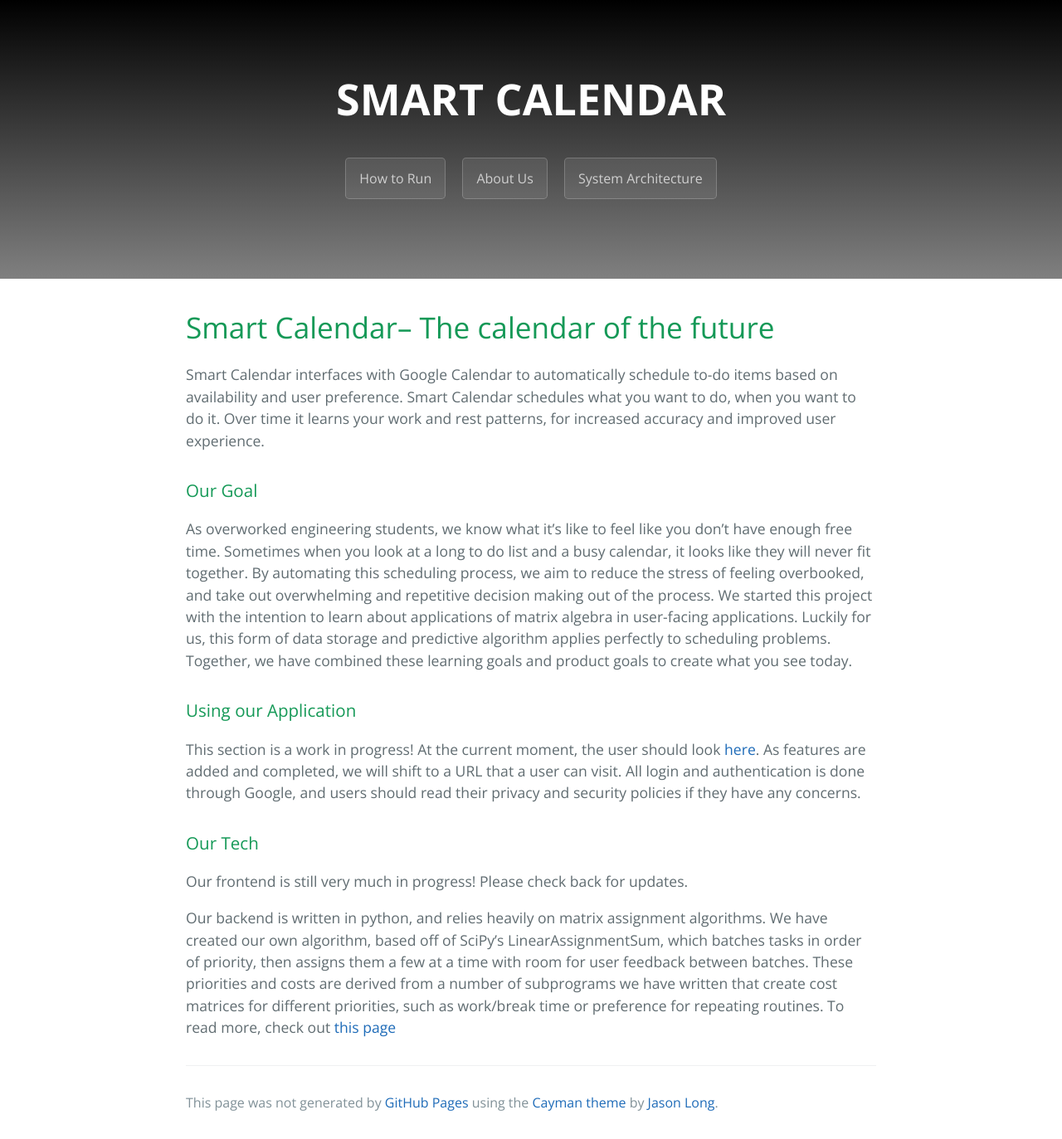
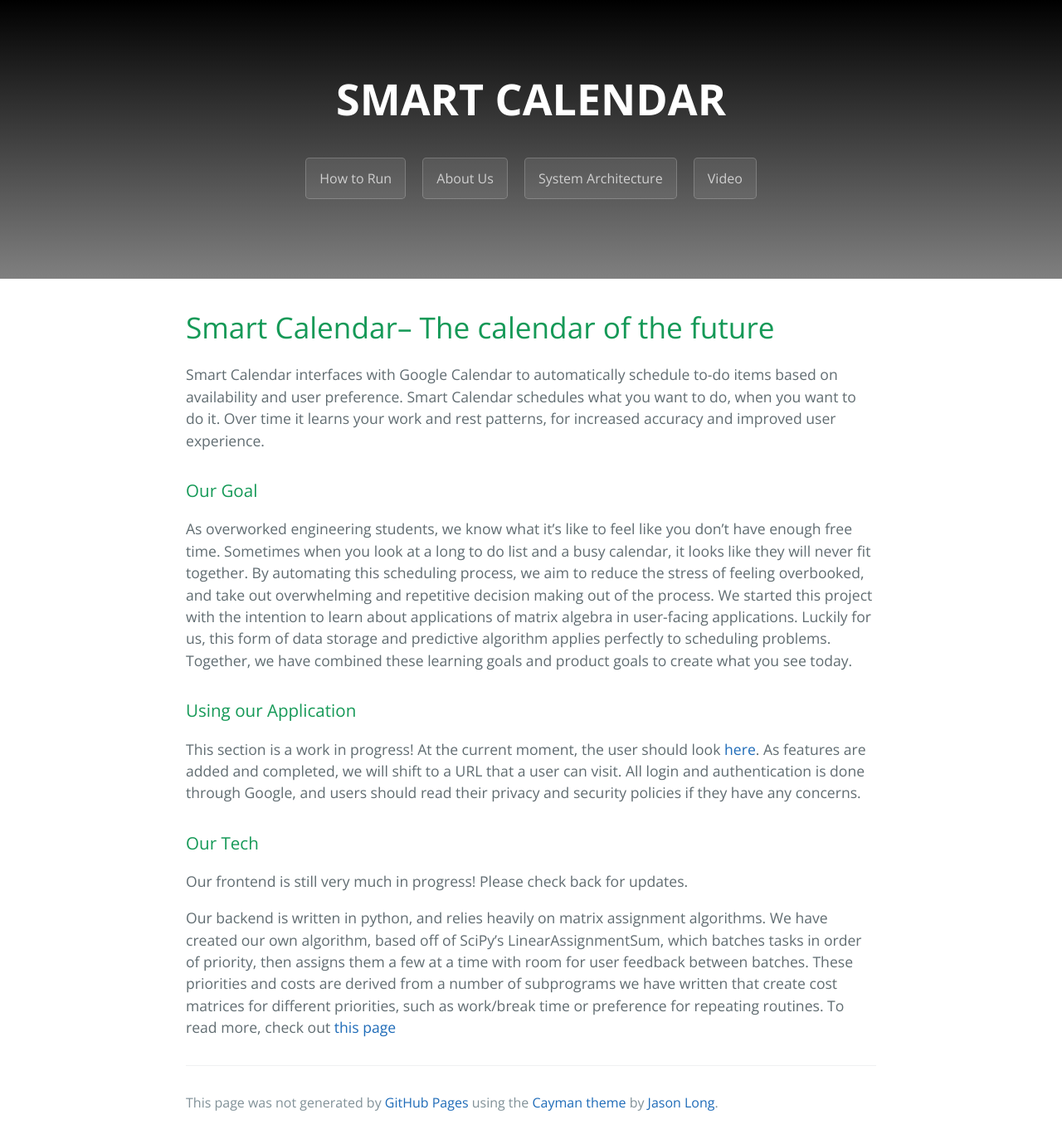
Before and after one commit to jsieving/smart-calendar, a Jekyll site: the page built from index.md, in a window 1280 px wide. Shown: the whole page at 83% size. Built offline with Jekyll 4.4.1, drawn with Linux system fonts in a browser that asks for light colours.

Commit message:
Update template.html

```diff
--- a/_layouts/template.html
+++ b/_layouts/template.html
@@ -16,6 +16,7 @@
       <a href="./howto" class="btn">How to Run</a>
       <a href="./aboutUs" class="btn">About Us</a>
       <a href="./techPage" class="btn">System Architecture</a>
+      <a href="./video" class="btn">Video</a>
     </section>
 
     <section class="main-content">
```
